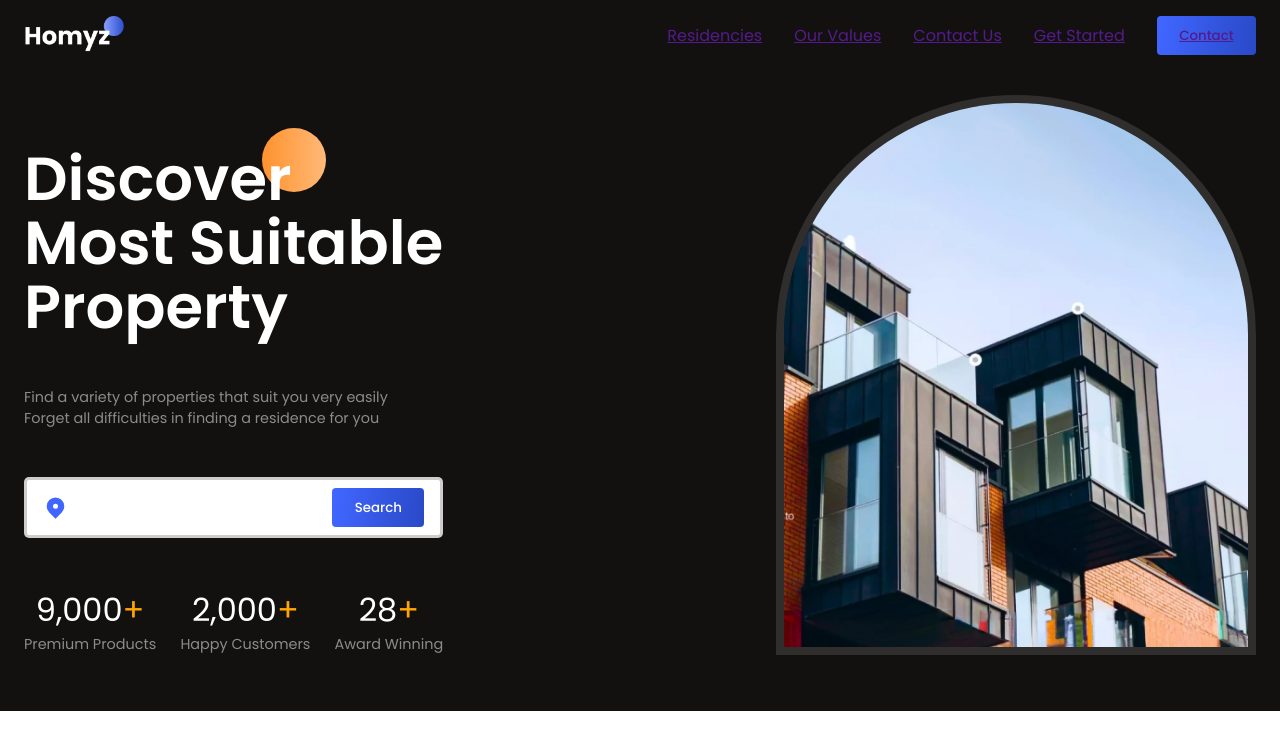
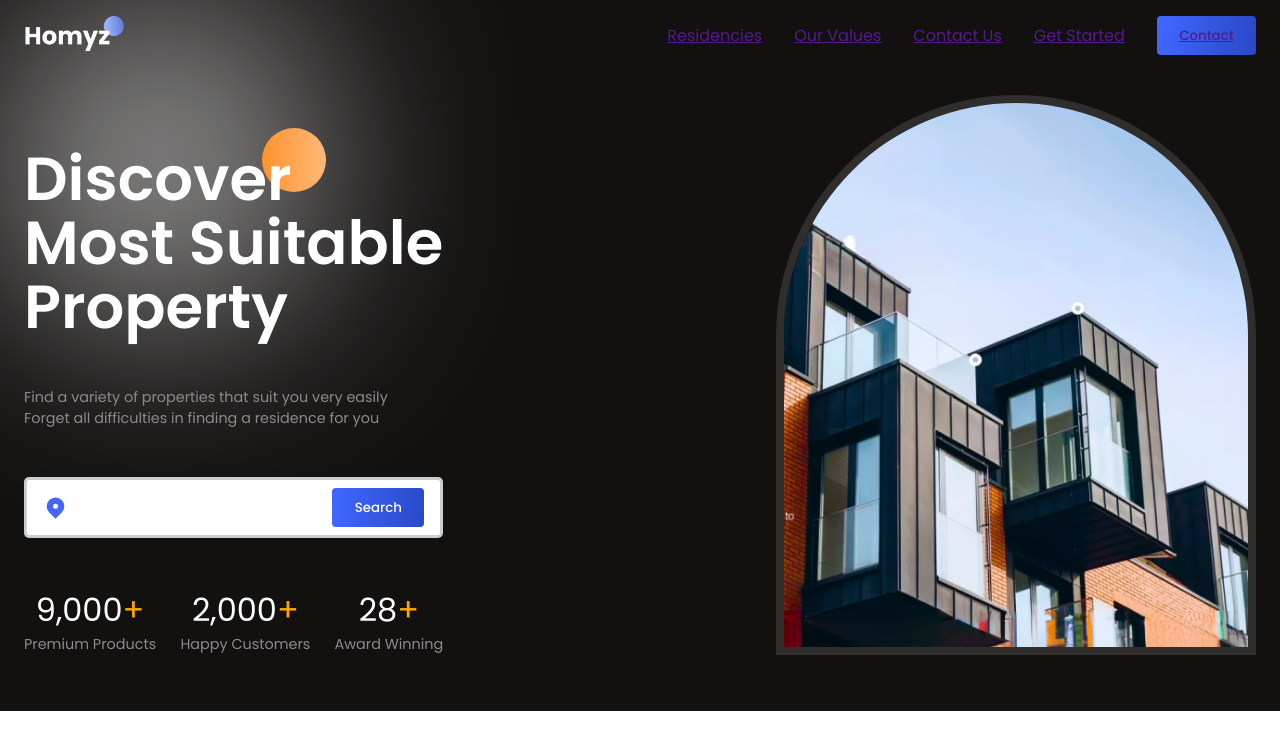
Before and after one commit to noahnoahnoahtran/Web_Dev, a React (Create React App) app in the folder Website/8_real_estate/: page / in a window 1280 px wide. Shown: the top 750 px of the page. Built offline with nearby package versions, Linux system fonts and the light colour scheme.

Commit message:
add gradient white shadow

```diff
--- a/Website/8_real_estate/src/App.css
+++ b/Website/8_real_estate/src/App.css
@@ -1,38 +1,18 @@
 .App {
-  text-align: center;
+  position: relative;
+  overflow-x: clip;
 }
 
-.App-logo {
-  height: 40vmin;
-  pointer-events: none;
+.App > :nth-child(1) {
+  background: var(--black);
+  position: relative;
 }
 
-@media (prefers-reduced-motion: no-preference) {
-  .App-logo {
-    animation: App-logo-spin infinite 20s linear;
-  }
+.white-gradient {
+  position: absolute;
+  width: 20rem;
+  height: 20rem;
+  background: rgba(255, 255, 255, 0.522);
+  filter: blur(100px);
+  border-radius: 100px;
 }
-
-.App-header {
-  background-color: #282c34;
-  min-height: 100vh;
-  display: flex;
-  flex-direction: column;
-  align-items: center;
-  justify-content: center;
-  font-size: calc(10px + 2vmin);
-  color: white;
-}
-
-.App-link {
-  color: #61dafb;
-}
-
-@keyframes App-logo-spin {
-  from {
-    transform: rotate(0deg);
-  }
-  to {
-    transform: rotate(360deg);
-  }
-}
--- a/Website/8_real_estate/src/App.jsx
+++ b/Website/8_real_estate/src/App.jsx
@@ -1,11 +1,15 @@
 import Header from "./components/Header/Header";
 import Hero from "./components/Hero/Hero";
+import "./App.css";
 
 function App() {
   return (
     <div className="App">
-      <Header></Header>
-      <Hero></Hero>
+      <div>
+        <div className="white-gradient" />
+        <Header></Header>
+        <Hero></Hero>
+      </div>
     </div>
   );
 }
--- a/Website/8_real_estate/src/components/header/header.css
+++ b/Website/8_real_estate/src/components/header/header.css
@@ -1,5 +1,4 @@
 .h-wrapper {
-  background: var(--black);
   color: white;
 }
 
--- a/Website/8_real_estate/src/components/hero/hero.css
+++ b/Website/8_real_estate/src/components/hero/hero.css
@@ -2,7 +2,6 @@
   color: white;
   position: relative;
   padding-bottom: 2rem;
-  background-color: var(--black);
 }
 
 .hero-container {
```
